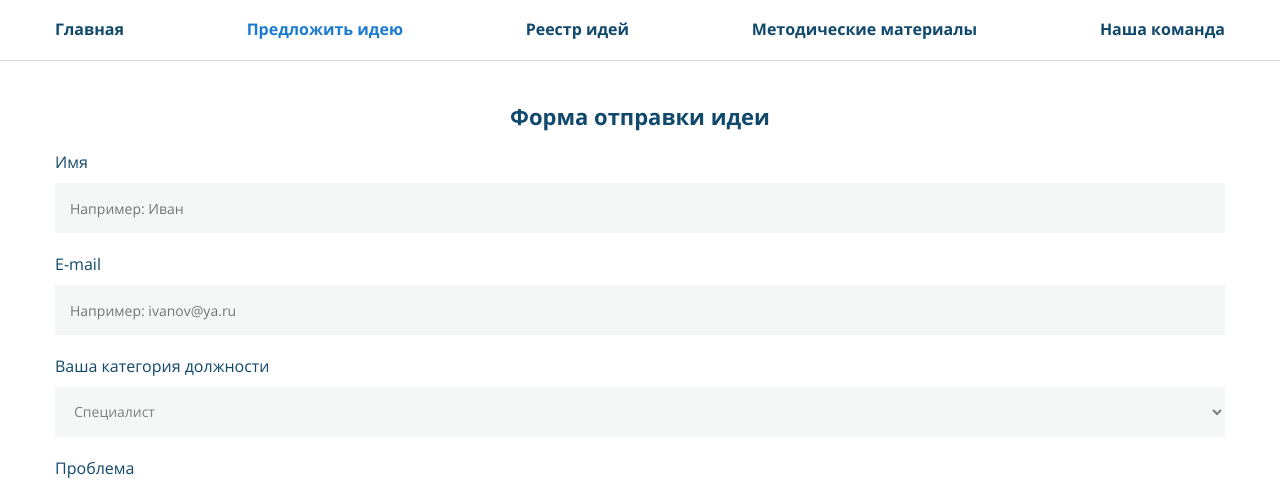
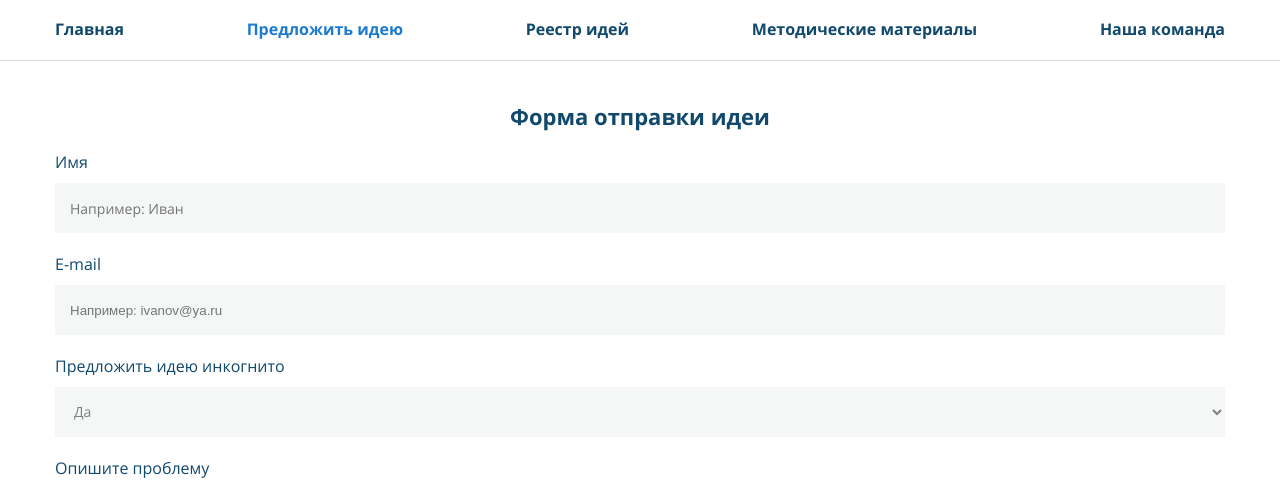
Before and after one commit to 89YAMAL/PortalOfIdea, a plain HTML site: page sections/submitAnIdea.html in a window 1280 px wide. Shown: the part 271-757 px from the top of the page. Drawn offline with Linux system fonts and the light colour scheme; files whose address does not match are found by name.

Commit message:
Add files via upload

```diff
--- a/sections/submitAnIdea.html
+++ b/sections/submitAnIdea.html
@@ -53,18 +53,17 @@
         </label>
         <label class="label">
           <p class="data">E-mail</p>
-          <input type="email" class="name_text" placeholder="Например: ivanov@ya.ru" required></input>
+          <input type="email" class="name_text" placeholder="Например: ivanov@ya.ru"></input>
         </label>
         <label class="label">
-          <p class="data">Ваша категория должности</p>
+          <p class="data">Предложить идею инкогнито</p>
           <select type="text" class="position_category" required>
-            <option selected>Специалист</option>
-            <option>Руководитель</option>
-            <option>Помощник (советник)</option>
+            <option selected>Да</option>
+            <option>Нет</option>
           </select>
         </label>
         <label class="label">
-          <p class="data">Проблема</p>
+          <p class="data">Опишите проблему</p>
           <textarea class="name_text textarea" placeholder="Например: Отсутствие мобильного рабочего места" required></textarea>
         </label>
         <label class="label">
```
